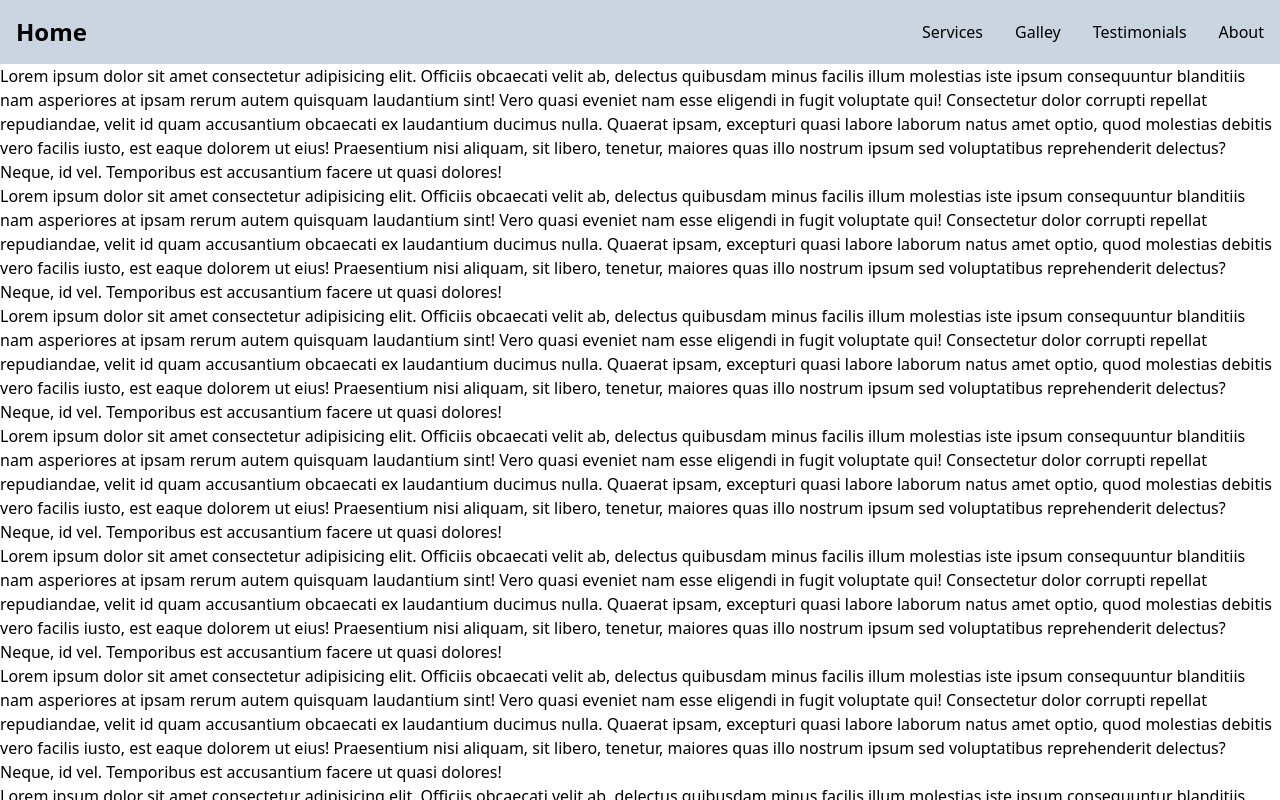
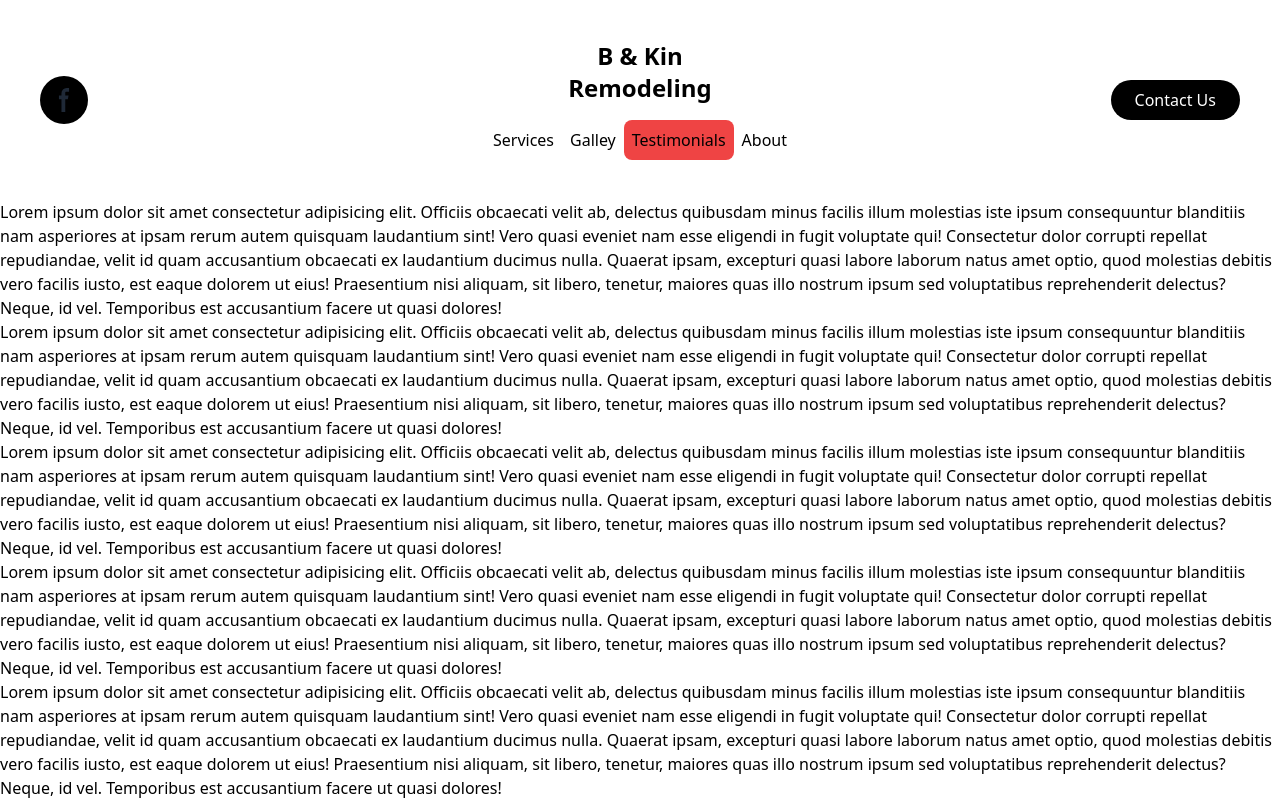
Before and after one commit to jppoullet/b-and-kin-remodeling, a React (Vite) app: page /testimonials in a window 1280 px wide. Shown: the top 800 px of the page. Built offline with nearby package versions, Linux system fonts and the light colour scheme.

Commit message:
partial navbar, added section cards

```diff
--- a/src/App.jsx
+++ b/src/App.jsx
@@ -3,10 +3,11 @@ import { Route, Routes } from "react-router-dom";
 import Navbar from "./componenets/Navbar";
 import { Home, About, Contact, Testimonials, Services } from "./pages";
 import Gallery from "./pages/Gallery";
+import ServicesCard from "./cards/ServicesCard";
 
 function App() {
   return (
-    <>
+    <div>
       <Navbar />
       <Routes>
         <Route index element={<Home />} />
@@ -17,7 +18,15 @@ function App() {
         <Route path="/contact" element={<Contact />} />
         <Route path="/testimonials" element={<Testimonials />} />
       </Routes>
-    </>
+      <div className="flex flex-col items-center">
+        <section>
+          <ServicesCard />
+        </section>
+        <section></section>
+        <section></section>
+        <section></section>
+      </div>
+    </div>
   );
 }
 
--- /dev/null
+++ b/src/cards/ServicesCard.jsx
@@ -0,0 +1,7 @@
+import React from "react";
+
+const ServicesCard = () => {
+  return <div>ServicesCard</div>;
+};
+
+export default ServicesCard;
--- a/src/componenets/Navbar.jsx
+++ b/src/componenets/Navbar.jsx
@@ -1,50 +1,20 @@
-import React from "react";
+import React, { useState } from "react";
 import { Link, NavLink } from "react-router-dom";
 
 const Navbar = () => {
-  const activeLink = "bg-slate-600 text-yellow";
-  const normalLink = "";
+  const activeLink = ({ isActive }) => {
+    return isActive
+      ? "bg-red-500 block p-2 my-0 rounded-lg"
+      : "block p-2 my-0 rounded-lg";
+  };
 
-  const mobileMenuHandler = () => {};
+  const [mobileMenuActive, setMobileMenuActive] = useState(false);
+  const mobileMenuActiveHandler = () => {
+    console.log("hello");
+    setMobileMenuActive(!mobileMenuActive);
+  };
 
-  return (
-    <nav className="flex justify-between items-center bg-slate-300 ">
-      <Link to="/" className="text-2xl font-bold no-underline m-4 text-black">
-        Home
-      </Link>
-      <ul className="hidden sm:flex text-black">
-        <NavLink
-          to="/services"
-          className={`block p-2 my-0 mx-2 rounded-lg ${({ isActive }) => {
-            isActive ? "bg-slate-600 text-yellow" : "";
-          }}`}
-        >
-          Services
-        </NavLink>
-
-        <NavLink
-          to="/gallery"
-          className={`block p-2 my-0 mx-2 rounded-lg ${({ isActive }) => {
-            isActive ? "bg-slate-600 text-yellow" : "";
-          }}`}
-        >
-          Galley
-        </NavLink>
-
-        <NavLink to="/testimonials" className="block p-2 my-0 mx-2 rounded-lg">
-          Testimonials
-        </NavLink>
-
-        <NavLink to="/about" className="block p-2 my-0 mx-2 rounded-lg">
-          About
-        </NavLink>
-      </ul>
-      {/* Mobile Menu Button */}
-      <div
-        className="sm:hidden flex items-center mx-2"
-        onClick={mobileMenuHandler}
-      >
-        <button>
+  const openMenu = (
     <svg
       xmlns="http://www.w3.org/2000/svg"
       fill="none"
@@ -59,14 +29,102 @@ const Navbar = () => {
         d="M3.75 6.75h16.5M3.75 12h16.5m-16.5 5.25h16.5"
       />
     </svg>
+  );
+
+  const closeMenu = (
+    <svg
+      xmlns="http://www.w3.org/2000/svg"
+      fill="none"
+      viewBox="0 0 24 24"
+      stroke-width="1.5"
+      stroke="currentColor"
+      class="w-6 h-6"
+    >
+      <path
+        stroke-linecap="round"
+        stroke-linejoin="round"
+        d="M6 18 18 6M6 6l12 12"
+      />
+    </svg>
+  );
+
+  return (
+    <>
+      <nav className="bg-white">
+        <div className="grid grid-cols-3 flex-1 items-center py-10 mx-auto">
+          {/* Social */}
+          <div className="mx-10">
+            <button className="hidden md:flex bg-black p-3 rounded-full">
+              <svg
+                class="w-6 h-6 text-gray-800 dark:text-white"
+                aria-hidden="true"
+                xmlns="http://www.w3.org/2000/svg"
+                fill="currentColor"
+                viewBox="0 0 8 19"
+              >
+                <path
+                  fill-rule="evenodd"
+                  d="M6.135 3H8V0H6.135a4.147 4.147 0 0 0-4.142 4.142V6H0v3h2v9.938h3V9h2.021l.592-3H5V3.591A.6.6 0 0 1 5.592 3h.543Z"
+                  clip-rule="evenodd"
+                />
+              </svg>
             </button>
           </div>
-      <div className="hidden">
+
+          {/* Home - Business Name/Logo */}
+          <div className="flex flex-col items-center">
+            <div className="text-center text-2xl font-bold no-underline cursor-pointer pb-4">
+              <Link to="/">
+                B & Kin
+                <br />
+                Remodeling
+              </Link>
+            </div>
+
+            <div className="hidden md:flex text-black">
+              <NavLink to="/services" className={activeLink}>
+                Services
+              </NavLink>
+
+              <NavLink to="/gallery" className={activeLink}>
+                Galley
+              </NavLink>
+
+              <NavLink to="/testimonials" className={activeLink}>
+                Testimonials
+              </NavLink>
+
+              <NavLink to="/about" className={activeLink}>
+                About
+              </NavLink>
+            </div>
+          </div>
+          {/* Actions Contact Us */}
+          <div className="hidden md:flex justify-end mx-10">
+            <button className="bg-black text-white py-2 px-6 rounded-full">
+              Contact Us
+            </button>
+          </div>
+          {/* Mobile Menu */}
+          <div className="md:hidden flex justify-end items-center mx-10">
+            {/* Mobile Menu Button */}
+            <button className="" onClick={mobileMenuActiveHandler}>
+              {mobileMenuActive ? closeMenu : openMenu}
+            </button>
+          </div>
+        </div>
+        {/* Mobile Menu List */}
+        <div
+          className={`md:hidden py-5 fixed w-full h-full left-0 right-0 z-10 bg-red-300 ${
+            mobileMenuActive ? "block" : "hidden"
+          }`}
+        >
           <a href="#">Serv</a>
           <a href="#">Gal</a>
           <a href="#">Test</a>
         </div>
       </nav>
+    </>
   );
 };
 
--- a/src/pages/Home.jsx
+++ b/src/pages/Home.jsx
@@ -3,7 +3,13 @@ import React from "react";
 const Home = () => {
   return (
     <>
-      <h1 className="flex justify-center">Home</h1>
+      <h1 className="flex justify-center">Home Page</h1>
+      <p>
+        Lorem ipsum dolor sit amet consectetur adipisicing elit. Facilis vero,
+        voluptatem eaque repellendus aliquid earum esse officiis sapiente atque
+        ipsam adipisci fuga. Maxime esse in distinctio cum, suscipit amet
+        excepturi?
+      </p>
     </>
   );
 };
```
Lines whose indentation alone changed are shown as unchanged.
